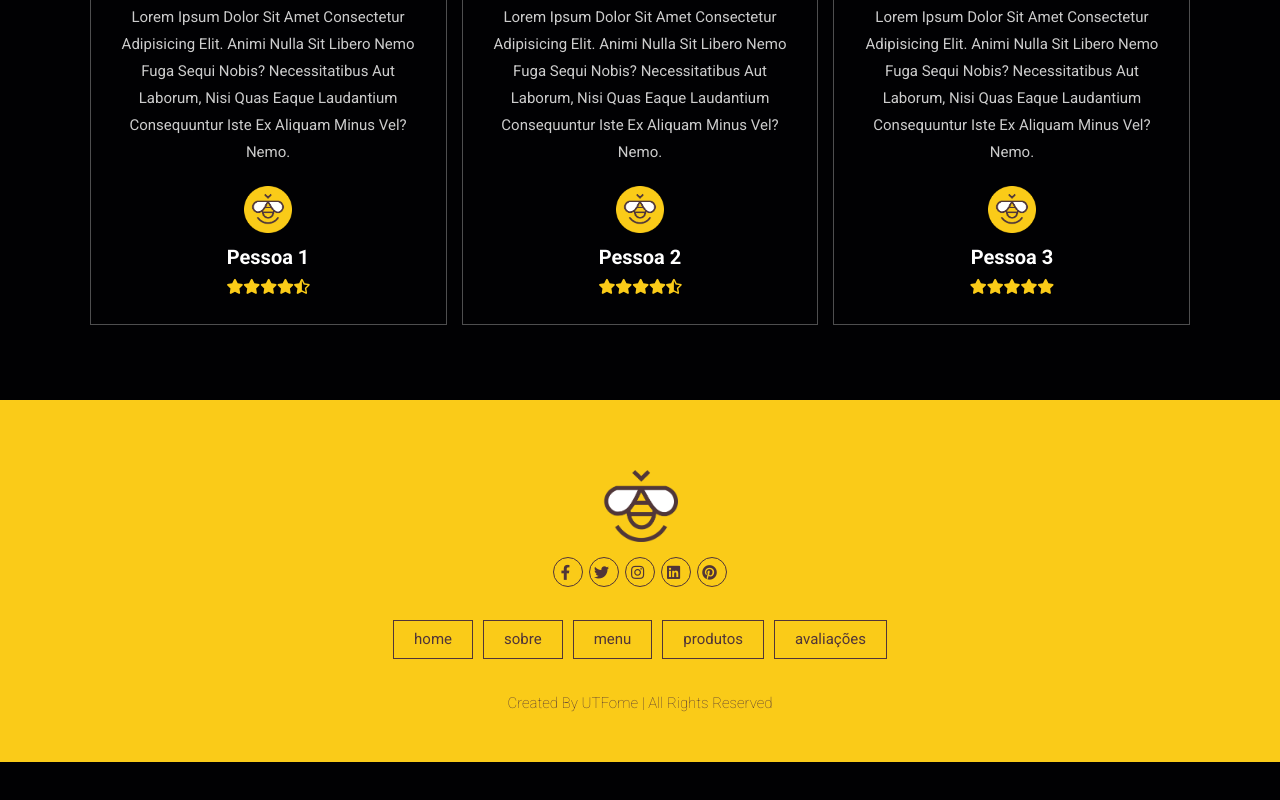
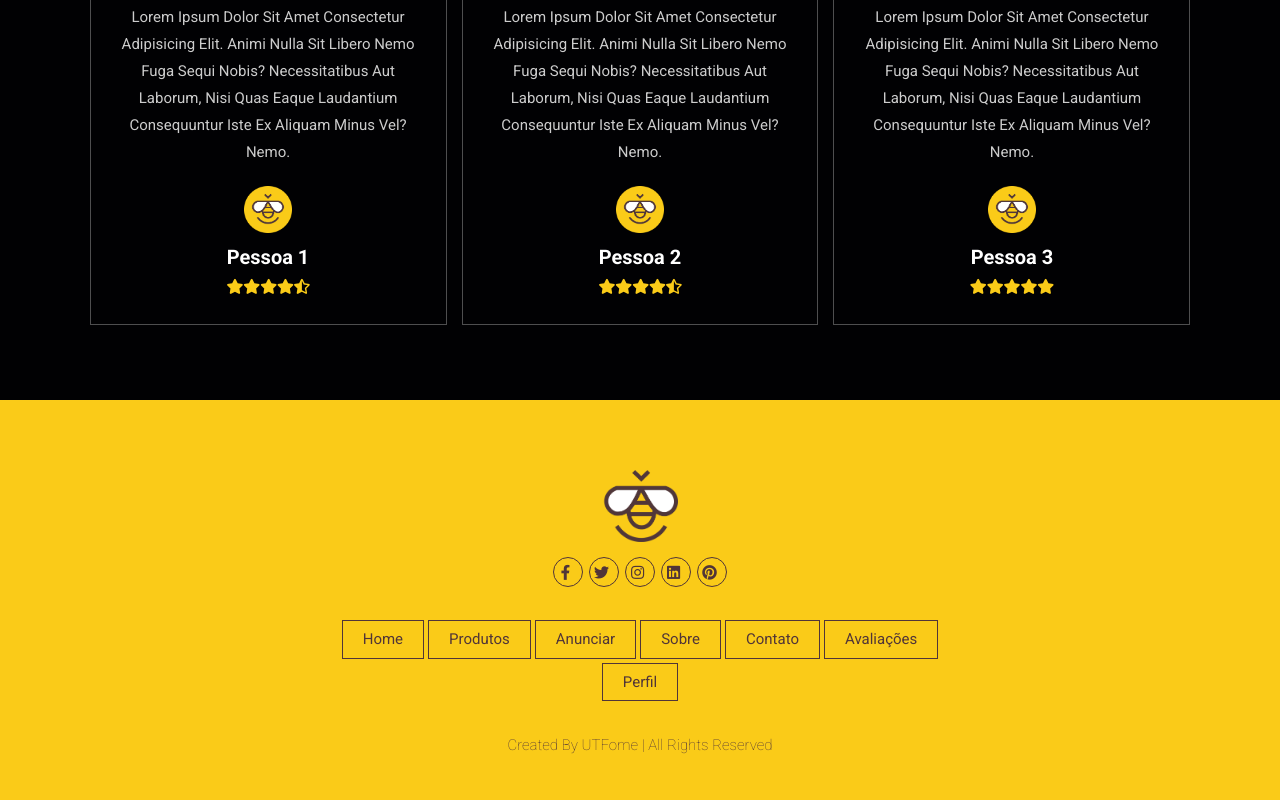
Before and after one commit to UTFome/UTFome-Frontend, a React (Create React App) app: page /main in a window 1280 px wide. Shown: the part 1926-2726 px from the top of the page. Before the commit the page ends 2688 px from the top, so only its background shows below. Built offline with nearby package versions, Linux system fonts and the light colour scheme.

Commit message:
UTFOME-95: Criando rotas footer

```diff
--- a/src/componentes/layout/footer/Footer.css
+++ b/src/componentes/layout/footer/Footer.css
@@ -29,7 +29,7 @@
     justify-content: center;
     flex-wrap: wrap;
     padding: 2rem 0;
-    gap: 1rem;
+    gap: 4px;
   }
 
   .footer .links a {
--- a/src/componentes/layout/footer/Footer.js
+++ b/src/componentes/layout/footer/Footer.js
@@ -20,11 +20,13 @@ function Footer() {
           </div>
 
           <div className="links">
-            <a href="#">home</a>
-            <a href="#">sobre</a>
-            <a href="#">menu</a>
-            <a href="#">produtos</a>
-            <a href="#">avaliações</a>
+            <a href="/main">Home</a>
+            <a href="/produtos">Produtos</a>
+            <a href="/anunciar">Anunciar</a>
+            <a href="/sobre">Sobre</a>
+            <a href="/contato">Contato</a>
+            <a href="/review">Avaliações</a>
+            <a href="/perfil">Perfil</a>
           </div>
         </div>
 
--- a/src/componentes/layout/header/Header.js
+++ b/src/componentes/layout/header/Header.js
@@ -23,7 +23,7 @@ function Header(){
     return (
             <header className='header'>
 
-                <a href='#' className='logo'>
+                <a href='/' className='logo'>
                     <img src={logo}></img>
                 </a>
 
@@ -33,6 +33,7 @@ function Header(){
                     <Link to="/anunciar">ANUNCIAR</Link>
                     <Link to="/sobre">SOBRE</Link>
                     <Link to="/contato">CONTATO</Link>
+                    <Link to="/review">AVALIAÇÕES</Link>
                     <Link to="/perfil">PERFIL</Link>
                 </nav>
 
```
